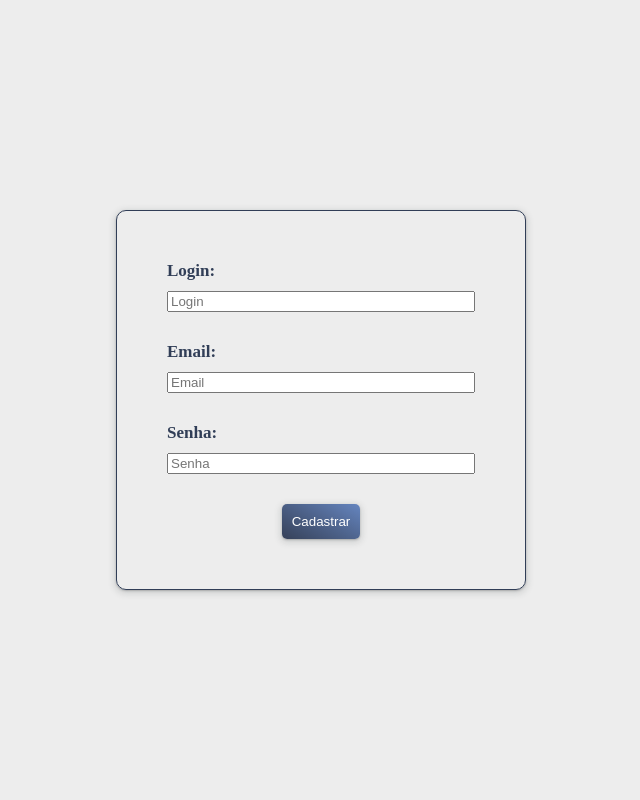
After one commit to Vsspaulasouza/TrabalhoIA-Parte2, a Django app: page /cadastro in a window 1280 px wide. The commit adds this page. Shown: the whole page, without its empty margins (319-959 px from the left). Run offline with Django 3.2, Linux system fonts and the light colour scheme; parts of the project's set-up code (start-up, migrations or seed data) failed here and were passed over.

Commit message:
Login/Logout

```diff
--- a/ProjetoDjango/settings.py
+++ b/ProjetoDjango/settings.py
@@ -11,6 +11,7 @@ https://docs.djangoproject.com/en/3.2/ref/settings/
 """
 
 from pathlib import Path
+import os
 
 # Build paths inside the project like this: BASE_DIR / 'subdir'.
 BASE_DIR = Path(__file__).resolve().parent.parent
@@ -57,7 +58,7 @@ ROOT_URLCONF = 'ProjetoDjango.urls'
 TEMPLATES = [
     {
         'BACKEND': 'django.template.backends.django.DjangoTemplates',
-        'DIRS': [],
+        'DIRS': [os.path.join(BASE_DIR, 'templates')],
         'APP_DIRS': True,
         'OPTIONS': {
             'context_processors': [
@@ -126,3 +127,6 @@ STATIC_URL = '/static/'
 # https://docs.djangoproject.com/en/3.2/ref/settings/#default-auto-field
 
 DEFAULT_AUTO_FIELD = 'django.db.models.BigAutoField'
+
+LOGIN_REDIRECT_URL = '/'
+LOGOUT_REDIRECT_URL = '/'
--- a/ProjetoDjango/urls.py
+++ b/ProjetoDjango/urls.py
@@ -19,9 +19,13 @@ from django.urls.conf import include
 from django.urls import re_path as url
 from home import views
 
+
 urlpatterns = [
     path('admin/', admin.site.urls),
     # QUANDO NÃO DIGITAR NADA VAI PARA A PAGINA HOMES
-    path('', include("home.urls", namespace='home')),
+    path('', include("home.urls")),
+
+
     url('enviaMsg', views.enviaMsg, name='enviaMsg'),
+
 ]
--- /dev/null
+++ b/home/static/css/cadastro.css
@@ -0,0 +1,52 @@
+.cadastro {
+    max-width: 100%;
+    height: 100vh;
+    display: grid;
+    place-items: center;
+    background-color: #ededed;
+  }
+
+  .cadastro__form {
+    display: flex;
+    flex-direction: column;
+    padding: 50px;
+    border: #313e57 1px solid;
+    box-shadow: 0 1px 2px 0 rgba(60, 64, 67, 0.3),
+      0 2px 6px 2px rgba(60, 64, 67, 0.15);
+    border-radius: 10px;
+  }
+
+  .cadastro__label {
+    font-size: 17px;
+    line-height: 20px;
+    font-weight: bold;
+    color: #313e57;
+
+  }
+
+  .cadastro__input {
+    margin-top: 10px;
+    width: 300px;
+  }
+
+  .cadastro__input ~ .cadastro__label {
+    margin-top: 30px;
+  }
+
+  .cadastro__button {
+    margin-top: 30px;
+    padding: 10px;
+    color: #fff;
+    background: linear-gradient(210deg, #6585bf 0, #4d628a 50%, #364159 100%);
+    border: none;
+    border-radius: 5px;
+    box-shadow: 0 1px 2px 0 rgba(60, 64, 67, 0.3),
+      0 2px 6px 2px rgba(60, 64, 67, 0.15);
+    transition: 400ms;
+    align-self: center;
+  }
+
+  .cadastro__button:hover {
+    transform: scale(1.05);
+    cursor: pointer;
+  }
--- a/home/static/css/index.css
+++ b/home/static/css/index.css
@@ -1,2 +1,8 @@
 @import url(reset.css);
 @import url(main.css);
+
+a, p{
+    font-size: 25px;
+    align-self: auto;
+    color: #313e57;
+}
--- a/home/static/css/main.css
+++ b/home/static/css/main.css
@@ -12,6 +12,7 @@ html {
   max-width: 375px;
   display: flex;
   flex-direction: column;
+  place-items: center;
 }
 
 .chatbot .topo {
--- /dev/null
+++ b/home/templates/cadastro.html
@@ -0,0 +1,40 @@
+<!DOCTYPE html>
+<html lang="en">
+<head>
+    <meta charset="UTF-8">
+    <meta http-equiv="X-UA-Compatible" content="IE=edge">
+    <meta name="viewport" content="width=device-width, initial-scale=1.0">
+    <title>Cadastro</title>
+
+    <link rel="stylesheet" href= 'static/css/reset.css' />
+    <link rel="stylesheet" href= 'static/css/cadastro.css' />
+</head>
+<body>
+
+    <section class="cadastro">
+    <form action= "{% url 'home:cadastro' %}" class="cadastro__form" method="POST"> {% csrf_token %}
+
+        <label for="cadastro" class="cadastro__label">Login:</label>
+        <input type="text" id="cadastro" class="cadastro__input" placeholder="Login" name="username">
+
+        <label for="email" class="cadastro__label">Email:</label>
+        <input type="email" class="cadastro__input" placeholder="Email" name="email">
+
+        <label for="senha" class="cadastro__label">Senha:</label>
+        <input type="password" class="cadastro__input" placeholder="Senha" name="senha">
+
+        <input type="submit" class="cadastro__button" value="Cadastrar">
+
+        {% if messages %}
+        {% for m in messages %}
+
+            <div class="cadastro__label" role="alert">
+              {{ m }}
+            </div>
+
+        {% endfor %}
+        {% endif %}
+    </form>
+    </section>
+</body>
+</html>
--- a/home/urls.py
+++ b/home/urls.py
@@ -1,9 +1,15 @@
 from django.urls import path
 from . import views
+from django.contrib.auth import views as auth_views
+
+
 
 #DEFINIÇÃO DA VARIAVEL PARA REFERENCIA
 app_name="home"
 
 urlpatterns = [
     path('', views.index),
+    path('cadastro', views.cadastro, name='cadastro'),
+    path('login/', auth_views.LoginView.as_view(redirect_authenticated_user=True), name='login'),
+    path('logout/', auth_views.LogoutView.as_view(), name='logout'),
 ]
--- a/home/views.py
+++ b/home/views.py
@@ -1,16 +1,22 @@
 import re
 from django.http.response import HttpResponseBase, HttpResponseGone, HttpResponseNotModified, JsonResponse
-from django.shortcuts import render
+from django.shortcuts import render, redirect
 from django.http import HttpResponse, request
 from home.aiml.cria_respostas import bot
 from home.YouTube.pesquisarporpalavrachave import pesquisar
+from django.contrib.auth import authenticate, logout
+from django.contrib.auth import login as loginDjango
+from django.contrib.auth.decorators import login_required
+from django.contrib import messages
+from django.contrib.auth.models import User
+
 # Create your views here.
 
-
+@login_required(login_url='login/')
 def index(request):
     return render(request, 'index.html')
 
-
+@login_required(login_url='login/')
 def enviaMsg(request):
     if request.method == 'POST':
         mensagem = request.POST.get('entrada')
@@ -24,3 +30,36 @@ def enviaMsg(request):
             resposta = resposta.replace(" ", "%20")
             resposta = pesquisar(resposta, order)
     return JsonResponse({'resposta': resposta})
+
+
+def cadastro(request):
+    if request.method == "GET":
+        return render(request, 'cadastro.html')
+    else:
+        username = request.POST.get('username')
+        email = request.POST.get('email')
+        senha = request.POST.get('senha')
+
+        user = User.objects.filter(username=username).first()
+
+        if user:
+            messages.info(request, 'Ja existe um usuario com esse Login!!')
+            return redirect('/cadastro')
+
+        else:
+            user = User.objects.create_user(username=username, email=email, password=senha)
+            messages.info(request, 'Usuario cadastrado com sucesso')
+            return redirect('/')
+
+def login(request):
+    if request.method == "GET":
+        return render(request, 'login.html')
+    else:
+        username = request.POST.get('username')
+        senha = request.POST.get('senha')
+
+        user = authenticate(username=username, password=senha)
+
+        if user:
+            loginDjango(request, user)
+            return render(request, 'politica.html')
```
Also changed, not shown: home/static/css/login.css (added, +54 -0 lines), home/templates/index.html (+17 -1 lines), home/templates/registration/login.html (added, +44 -0 lines), db.sqlite3.
